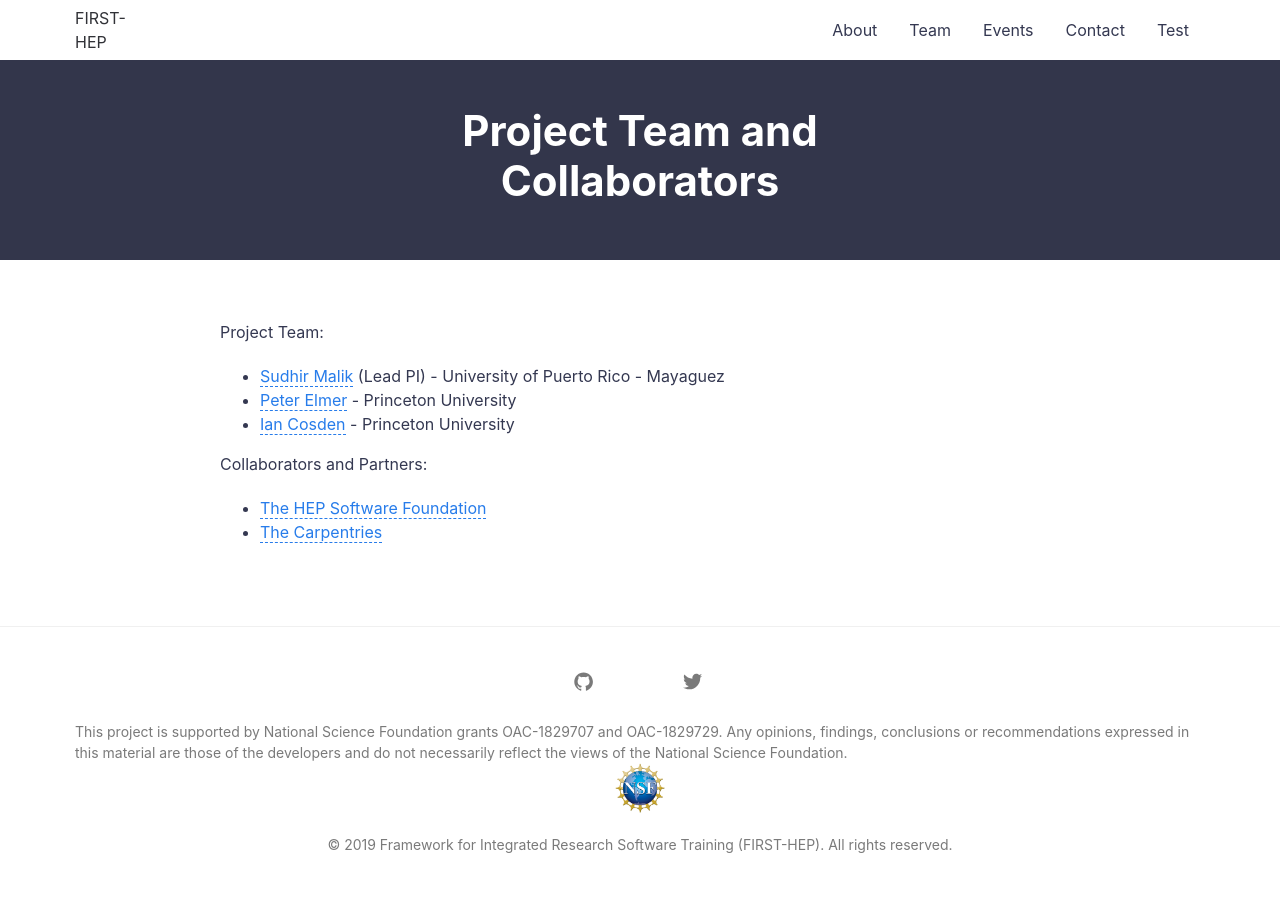
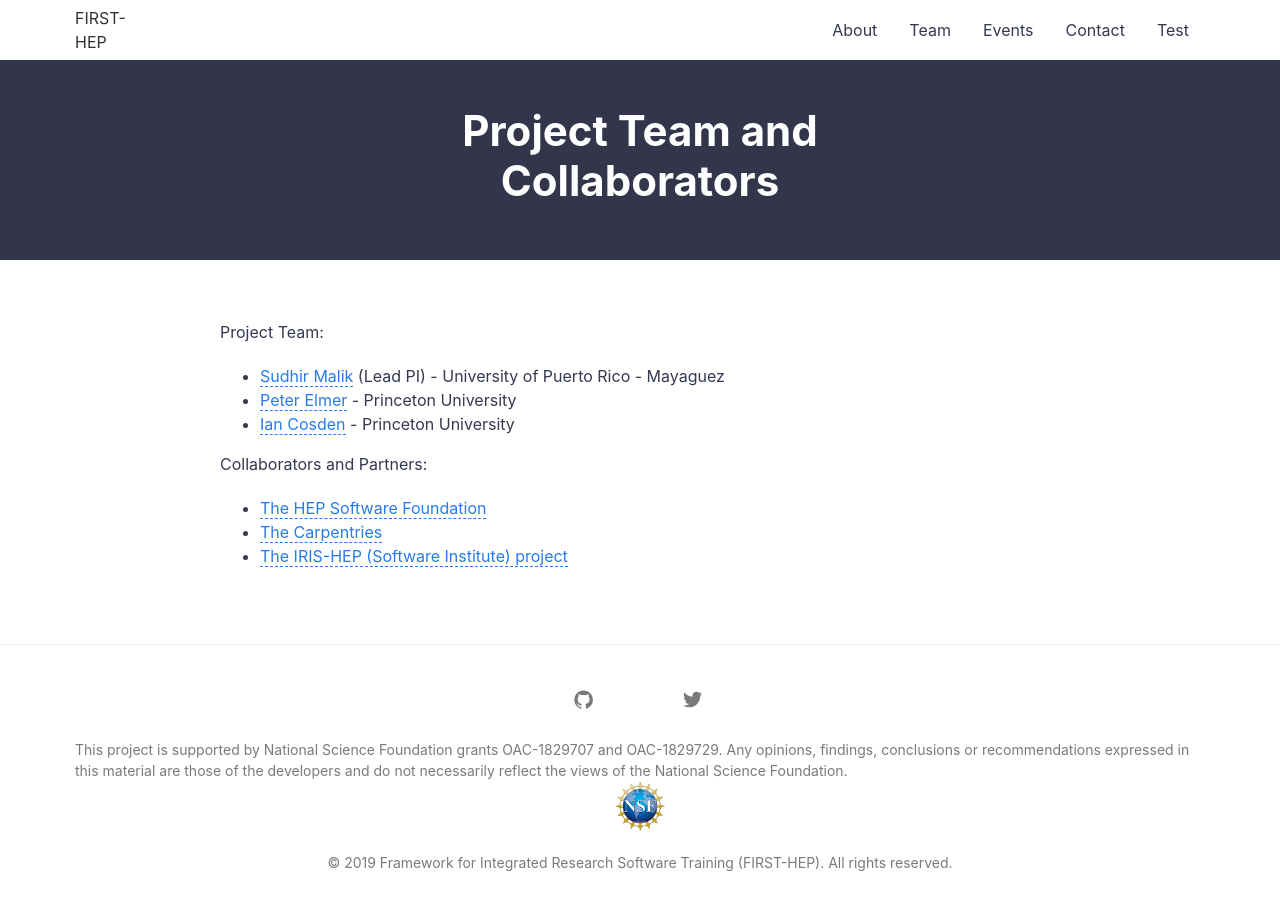
Before and after one commit to first-hep/first-hep.github.io, a Jekyll site: the page built from team.md, in a window 1280 px wide. Built offline with Jekyll 4.4.1, drawn with Linux system fonts in a browser that asks for light colours.

Commit message:
Add link to IRIS-HEP as collaborator

```diff
--- a/team.md
+++ b/team.md
@@ -14,3 +14,4 @@
 
   * [The HEP Software Foundation](https://hepsoftwarefoundation.org/)
   * [The Carpentries](https://carpentries.org/)
+  * [The IRIS-HEP (Software Institute) project](http://iris-hep.org)
```
